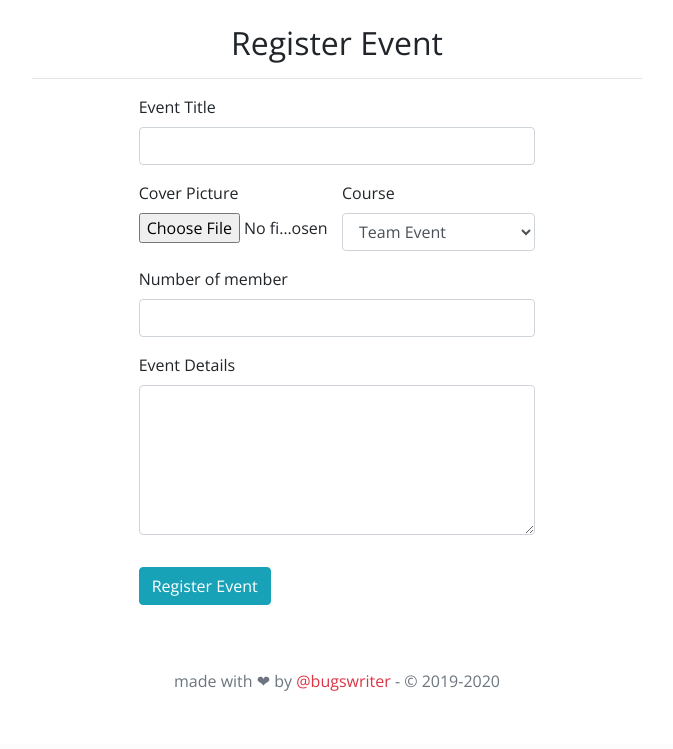
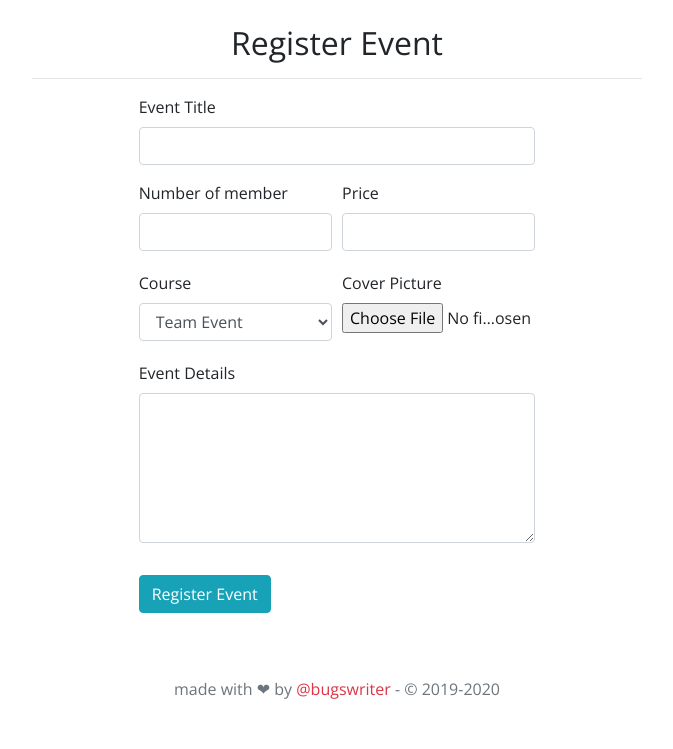
Before and after one commit to Bugswriter/zest-website, a Flask app: page /addevent in a window 1280 px wide. Shown: the part 56-805 px from the top of the page, without its empty margins (303-976 px from the left). Before the commit the page ends 747 px from the top, so only its background shows below. Run offline with Flask 2, Linux system fonts and the light colour scheme; a user stored in the database is signed in; data comes from the database, SQL or seed files in the repository; both versions use the stored data as it was after the commit; some libraries are stand-ins or nearby versions.

Commit message:
adding price

```diff
--- a/zestpkg/event/forms.py
+++ b/zestpkg/event/forms.py
@@ -11,4 +11,5 @@ class EventForm(FlaskForm):
 	image = FileField('Cover Picture', validators=[FileAllowed(['jpg', 'png', 'jpeg'])])
 	num_of_member = IntegerField('Number of member', validators=[DataRequired()])
 	about = StringField('Event Details', widget=TextArea())
+	price =IntegerField('Price', validators=[])
 	submit = SubmitField('Register Event')
--- a/zestpkg/event/routes.py
+++ b/zestpkg/event/routes.py
@@ -37,7 +37,7 @@ def add_event():
 		else:
 			picture = "default.jpg"
 
-		event = Event(title=form.title.data, image=picture, user_id=current_user.id, team_limit=form.num_of_member.data, detail_txt=form.about.data)
+		event = Event(title=form.title.data, image=picture, user_id=current_user.id, team_limit=form.num_of_member.data, detail_txt=form.about.data, price=form.price.data)
 		db.session.add(event)
 		db.session.commit()
 		flash('Your Event Registered Successfully!', 'success')
--- a/zestpkg/models.py
+++ b/zestpkg/models.py
@@ -127,6 +127,7 @@ class Contestant(db.Model):
 	user_id = db.Column(db.Integer, db.ForeignKey('user.id'), nullable=False)
 	event_id = db.Column(db.Integer, db.ForeignKey('event.id'), nullable=False)
 	team_id = db.Column(db.Integer, db.ForeignKey('team.id'), nullable=True)
+	paid = db.Column(db.Boolean, nullable=True, default=False)
 
 	def __repr__(self):
 		user = User.query.get(self.user_id)
--- a/zestpkg/templates/addevent.html
+++ b/zestpkg/templates/addevent.html
@@ -27,21 +27,65 @@
 				</div>
 				<div class="form-row">
 					<div class="col form-group">
-						{{ form.image.label(class='form-control-label') }}
-						{{ form.image(class='form-control-file') }}
+						{{ form.num_of_member.label(class='form-control-label') }}
+						{{ form.num_of_member(class='form-control') }}
+						<div class="invalid-feedback d-block">
+							{% if form.num_of_member.errors %}
+								{% for error in form.num_of_member.errors %}
+									{{ error }}
+								{% endfor %}
+							{% endif %}
+						</div>
 					</div>
+					<div class="col form-group">
+						{{ form.price.label(class='form-control-label') }}
+						{{ form.price(class='form-control') }}
+						<div class="invalid-feedback d-block">
+							{% if form.price.errors %}
+								{% for error in form.price.errors %}
+									{{ error }}
+								{% endfor %}
+							{% endif %}
+						</div>
+					</div>
+				</div>
+				<div class="form-row">
 					<div class="col form-group">
 						{{ form.event_type.label(class='form-control-label') }}
 						{{ form.event_type(class='form-control') }}
+
+						<div class="invalid-feedback d-block">
+							{% if form.event_type.errors %}
+								{% for error in form.event_type.errors %}
+									{{ error }}
+								{% endfor %}
+							{% endif %}
+						</div>
 					</div>
+					<div class="col form-group">
+						{{ form.image.label(class='form-control-label') }}
+						{{ form.image(class='form-control-file') }}
+						<div class="invalid-feedback d-block">
+							{% if form.image.errors %}
+								{% for error in form.image.errors %}
+									{{ error }}
+								{% endfor %}
+							{% endif %}
+						</div>
+					</div>
+
 				</div>
-				<div class="form-group">
-					{{ form.num_of_member.label(class='form-control-label') }}
-					{{ form.num_of_member(class='form-control') }}
-				</div>
+
 				<div class="form-group">
 					{{ form.about.label(class='form-control-label') }}
 					{{ form.about(class='form-control', id='textarea') }}
+					<div class="invalid-feedback d-block">
+						{% if form.about.errors %}
+							{% for error in form.about.errors %}
+								{{ error }}
+								{% endfor %}
+						{% endif %}
+					</div>
 				</div>
 			</fieldset>
 			<div class="form-group">
```
Also changed, not shown: zestpkg/site.db.
